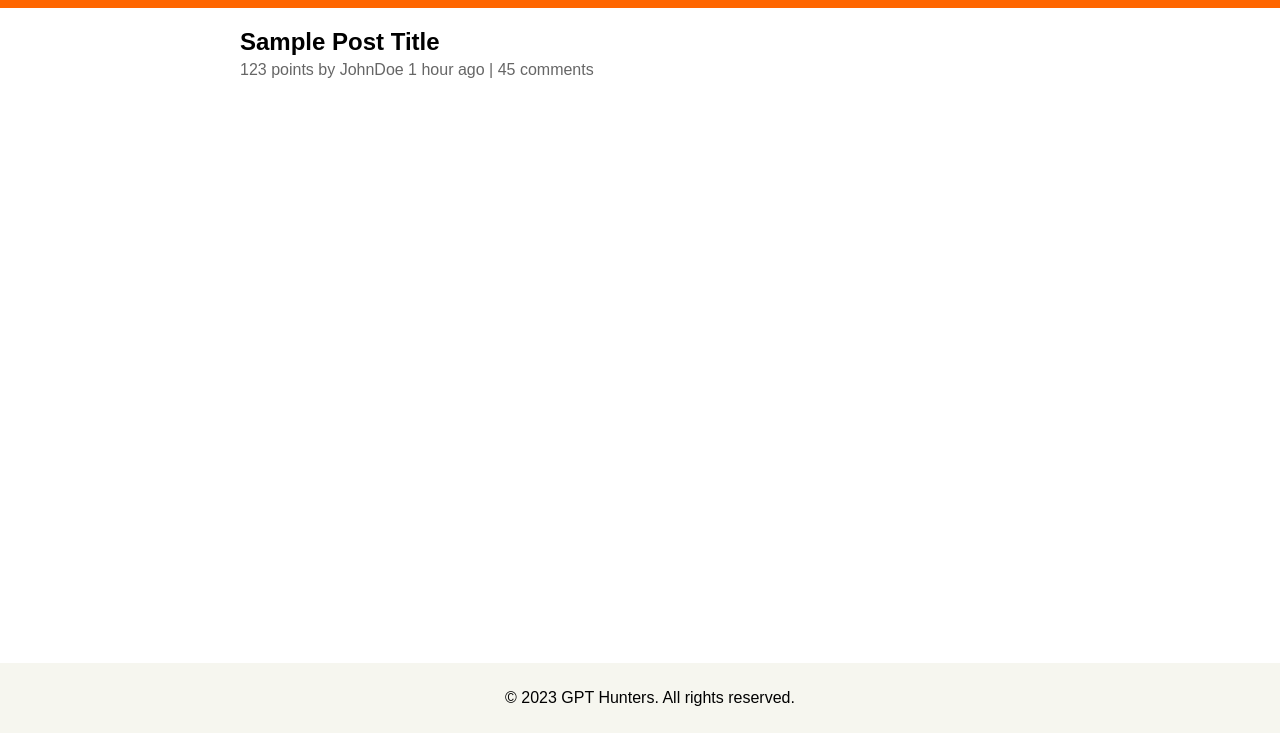
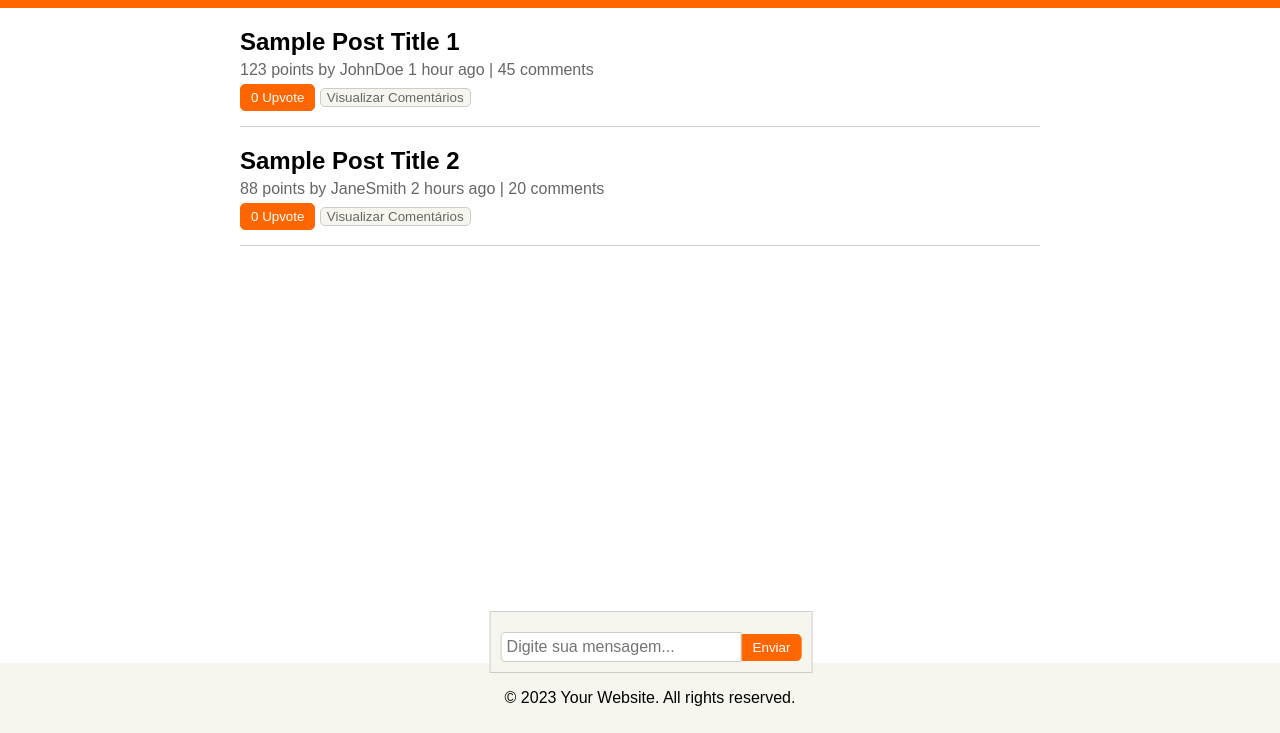
Before and after one commit to boemekeld/gpthunters, a plain HTML site: page index.html in a window 1280 px wide. Shown: the part 67-800 px from the top of the page. Drawn offline with Linux system fonts and the light colour scheme.

Commit message:
Add files via upload

```diff
--- a/index.html
+++ b/index.html
@@ -1,12 +1,12 @@
 <!DOCTYPE html>
 <html>
 <head>
-    <title>GPT Hunters</title>
+    <title>Hacker News Clone</title>
     <link rel="stylesheet" href="styles.css">
 </head>
 <body>
     <header>
-        <h1>GPT Hunters</h1>
+        <h1>Hacker News Clone</h1>
         <nav>
             <ul>
                 <li><a href="#">Top</a></li>
@@ -20,15 +20,65 @@
 
     <main>
         <section class="post">
-            <h2><a href="#">Sample Post Title</a></h2>
+            <h2><a href="#">Sample Post Title 1</a></h2>
             <p>123 points by JohnDoe 1 hour ago | 45 comments</p>
+            <div class="vote-container">
+                <button class="upvote-button">
+                    <span class="vote-count">0</span> <!-- Contador de votos -->
+                    Upvote
+                </button>
+                <button class="comments-button" onclick="toggleComments(this)">Visualizar Comentários</button>
+            </div>
+            <div class="comments" style="display: none;">
+                <p>Comment 1 for Sample Post 1</p>
+                <p>Comment 2 for Sample Post 1</p>
+            </div>
         </section>
 
-        <!-- More post sections can be added here -->
+        <section class="post">
+            <h2><a href="#">Sample Post Title 2</a></h2>
+            <p>88 points by JaneSmith 2 hours ago | 20 comments</p>
+            <div class="vote-container">
+                <button class="upvote-button">
+                    <span class="vote-count">0</span> <!-- Contador de votos -->
+                    Upvote
+                </button>
+                <button class="comments-button" onclick="toggleComments(this)">Visualizar Comentários</button>
+            </div>
+            <div class="comments" style="display: none;">
+                <p>Comment 1 for Sample Post 2</p>
+                <p>Comment 2 for Sample Post 2</p>
+            </div>
+        </section>
+
+        <!-- More posts can be added here -->
     </main>
 
     <footer>
-        <p>&copy; 2023 GPT Hunters. All rights reserved.</p>
+        <p>&copy; 2023 Your Website. All rights reserved.</p>
     </footer>
+
+    <div class="chat">
+        <div class="chat-window">
+            <div class="chat-history">
+                <!-- Chat messages will be displayed here -->
+            </div>
+            <div class="chat-input">
+                <input type="text" id="message-input" placeholder="Digite sua mensagem...">
+                <button id="send-button">Enviar</button>
+            </div>
+        </div>
+    </div>
+
+    <script>
+        function toggleComments(button) {
+            var commentsContainer = button.parentElement.nextElementSibling;
+            if (commentsContainer.style.display === "none") {
+                commentsContainer.style.display = "block";
+            } else {
+                commentsContainer.style.display = "none";
+            }
+        }
+    </script>
 </body>
 </html>
--- a/styles.css
+++ b/styles.css
@@ -38,6 +38,10 @@ main {
 
 .post {
     margin-bottom: 20px;
+    padding-bottom: 10px;
+    border-bottom: 1px solid #ccc;
+    display: flex;
+    flex-direction: column;
 }
 
 .post h2 {
@@ -54,11 +58,76 @@ main {
     color: #666;
 }
 
+.upvote-button {
+    padding: 5px 10px;
+    background-color: #ff6600;
+    color: white;
+    border: 1px solid #ff6600;
+    border-radius: 5px;
+    cursor: pointer;
+    margin-bottom: 5px;
+}
+
+.comments-button {
+    background-color: #f6f6ef;
+    color: #666;
+    border: 1px solid #ccc;
+    border-radius: 5px;
+    cursor: pointer;
+}
+
+.comments {
+    margin-top: 10px;
+    display: none;
+}
+
+.chat {
+    position: fixed;
+    bottom: 60px;
+    left: 50%;
+    transform: translateX(-50%);
+}
+
+.chat-window {
+    background-color: #f6f6ef;
+    border: 1px solid #ccc;
+    max-width: 800px;
+    width: 100%;
+    padding: 10px;
+}
+
+.chat-history {
+    margin-bottom: 10px;
+}
+
+.chat-input {
+    display: flex;
+    align-items: center;
+    justify-content: center;
+}
+
+.chat-input input[type="text"] {
+    flex: 1;
+    padding: 5px;
+    font-size: 16px;
+    border: 1px solid #ccc;
+    border-radius: 5px 0 0 5px;
+}
+
+.chat-input button {
+    padding: 5px 10px;
+    background-color: #ff6600;
+    color: white;
+    border: 1px solid #ff6600;
+    border-radius: 0 5px 5px 0;
+    cursor: pointer;
+}
+
 footer {
     background-color: #f6f6ef;
     text-align: center;
     padding: 10px;
-    position: absolute;
+    position: fixed;
     bottom: 0;
     width: 100%;
 }
```
